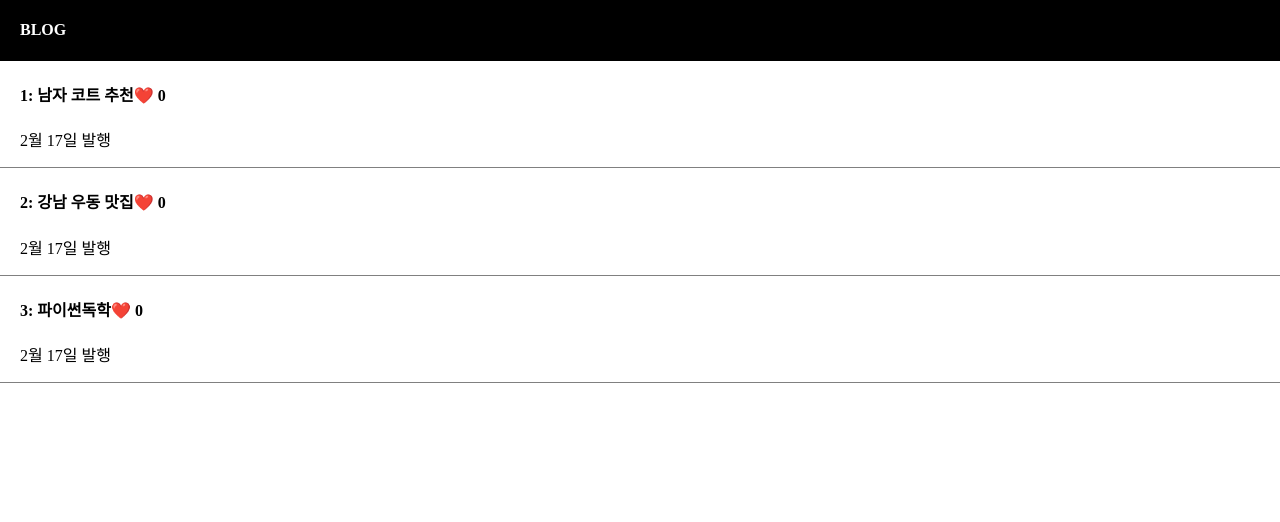
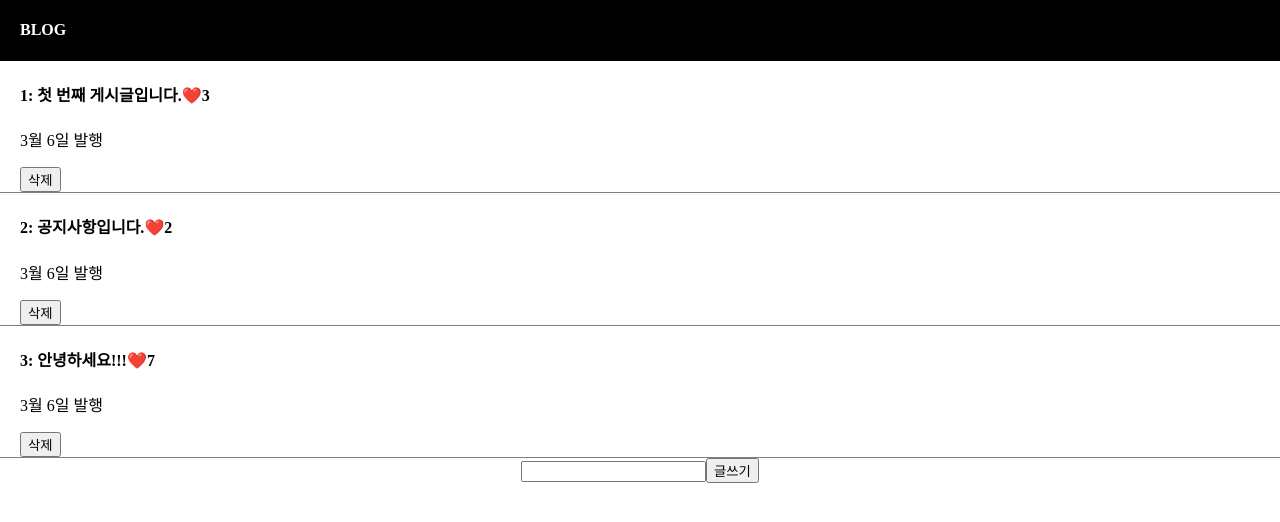
Before and after one commit to dk7648/react-blog, a React (Vite) app: page / in a window 1280 px wide. Shown: the top 522 px of the page. Built offline with nearby package versions, Linux system fonts and the light colour scheme.

Commit message:
part1: input 1 : 사용자가 입력한 글 다루기

```diff
--- a/src/App.jsx
+++ b/src/App.jsx
@@ -3,9 +3,11 @@ import { useState } from "react";
 import "./App.css";
 
 function App() {
-  let [title, setTitle] = useState(["남자 코트 추천", "강남 우동 맛집", "파이썬독학"]);
-  let [like, setLike] = useState([0, 0, 0]);
+  let [title, setTitle] = useState(["첫 번째 게시글입니다.", "공지사항입니다.", "안녕하세요!!!"]);
+  let [content, setContent] = useState(["안녕하세요 첫 게시글 입니다.", "무분별한 게시글 작성 부탁드립니다.", "ㅎㅇㅎㅇ"]);
+  let [like, setLike] = useState([3, 2, 7]);
   let [modal, setModal] = useState([false, false, false]);
+  let [text, setText] = useState("");
 
   return (
     <div className="App">
@@ -22,24 +24,40 @@ function App() {
                 setModal(copy);
               }}
             >
-              {" "}
+
               {index + 1}: {t}
               <span
-                onClick={() => {
+                onClick={(e) => {
+                  e.stopPropagation();
                   let copy = [...like];
                   copy[index] += 1;
                   setLike(copy);
                 }}
               >
                 ❤️
-              </span>{" "}
+              </span>
               {like[index]}
             </h4>
-            <p>2월 17일 발행</p>
-            {modal[index] ? <Modal title={title} setTitle={setTitle} i={index} /> : null}
+            <p>3월 6일 발행</p>
+            <button onClick={() => {
+              let newTitle = [...title]
+              newTitle.splice(index,1)
+              setTitle(newTitle)
+            }}>삭제</button>
+            {modal[index] ? <Modal title={title} setTitle={setTitle} content={content} setContent={setContent} i={index} /> : null}
           </div>
         );
       })}
+
+      <input type="text" onChange={(e) => { setText(e.target.value); console.log(text)}}/>
+      <button onClick={() => {
+        let copy = [...title]
+        copy.unshift(text)
+        like.unshift(0)
+        modal.unshift(false)
+        content.unshift("글 생성 테스트")
+        setTitle(copy)
+      }}>글쓰기</button>
     </div>
   );
 }
@@ -48,13 +66,16 @@ function Modal(props) {
   return (
     <div className="modal">
       <h4>{props.title[props.i]}</h4>
-      <p>{props.date}</p>
-      <p>{props.content}</p>
+      <p>{props.content[props.i]}</p>
       <button onClick={()=>{
-        let copy = [...props.title]
-        copy[props.i] = "여자 코트 추천"
-        props.setTitle(copy)
-      }}>글수정</button>
+        let copyTitle = [...props.title]
+        copyTitle[props.i] = "블라인드 처리 된 게시글입니다."
+        props.setTitle(copyTitle)
+
+        let copyContent = [...props.content]
+        copyContent[props.i] = "---"
+        props.setContent(copyContent)
+      }}>비공개처리</button>
     </div>
   );
 }
```
